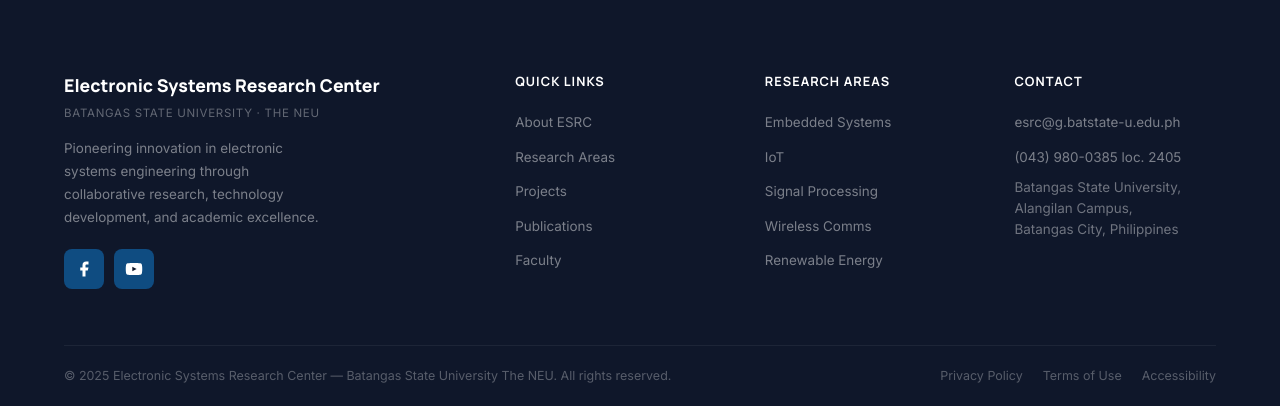
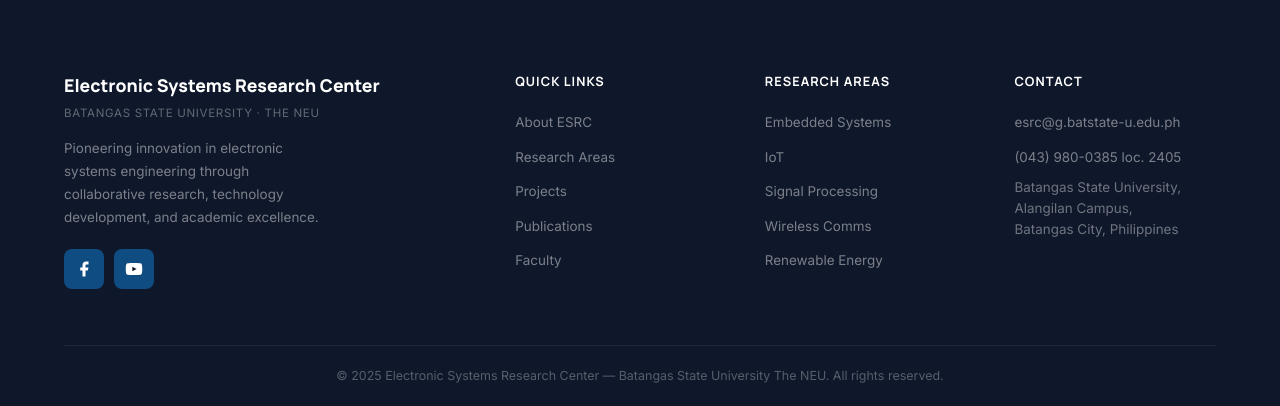
Before and after one commit to gritzoogil/electronic-systems-research-center-new, a Flask app: page /projects in a window 1280 px wide. Shown: the part 829-1235 px from the top of the page. Run offline with Flask 3, Linux system fonts and the light colour scheme; data that the repository does not hold is empty.

Commit message:
center footer bottom

```diff
--- a/static/css/style.css
+++ b/static/css/style.css
@@ -721,7 +721,7 @@ textarea.form-input { resize: vertical; min-height: 118px; }
 .footer-links a:hover { color: var(--cyan); }
 .footer-bottom {
   padding: 20px 0;
-  display: flex; align-items: center; justify-content: space-between; flex-wrap: wrap; gap: 12px;
+  display: flex; align-items: center; justify-content: center; flex-wrap: wrap; gap: 12px;
 }
 .footer-copy { font-size: .78rem; color: rgba(255,255,255,.3); }
 .footer-btm-links { display: flex; gap: 20px; }
--- a/templates/components/footer.html
+++ b/templates/components/footer.html
@@ -60,11 +60,6 @@
 
     <div class="footer-bottom">
       <p class="footer-copy">&copy; 2025 Electronic Systems Research Center — Batangas State University The NEU. All rights reserved.</p>
-      <div class="footer-btm-links">
-        <a href="#">Privacy Policy</a>
-        <a href="#">Terms of Use</a>
-        <a href="#">Accessibility</a>
-      </div>
     </div>
   </div>
 </footer>
```
